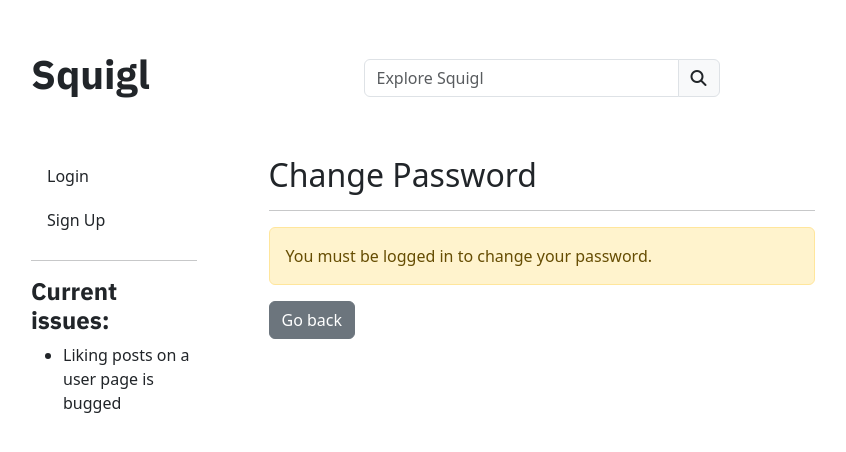
After one commit to paulio11/P4-Squigl-Twitter-Clone, a Django app: page /accounts/password/ in a window 1280 px wide. The commit adds this page. Shown: the top 452 px of the page, without its empty margins (51-897 px from the left). Run offline with Django 3.2, Linux system fonts and the light colour scheme; some libraries are stand-ins or nearby versions.

Commit message:
Add change password page

```diff
--- a/accounts/urls.py
+++ b/accounts/urls.py
@@ -6,4 +6,5 @@ urlpatterns = [
     path('signup/', views.SignUpView.as_view(), name='signup'),
     path('edit-profile/<int:pk>', views.EditProfile.as_view(), name='edit_profile'),
     path('settings/<int:pk>', views.UserSettings.as_view(), name='settings'),
+    path('password/', views.change_password, name='password'),
 ]
--- a/accounts/views.py
+++ b/accounts/views.py
@@ -1,7 +1,9 @@
 # Django imports
-from django.shortcuts import render
+from django.shortcuts import render, redirect
 from django.urls import reverse_lazy
 from django.views.generic.edit import CreateView, UpdateView
+from django.contrib.auth.forms import PasswordChangeForm
+from django.contrib.auth import update_session_auth_hash
 
 # My imports
 from .forms import CustomUserCreationForm, CustomUserChangeForm
@@ -33,3 +35,16 @@ class UserSettings(UpdateView):
     template_name = 'user-settings.html'
     fields = ['username', 'email']
     success_url = reverse_lazy('feed')
+
+
+# Change user password
+def change_password(request):
+    if request.method == 'POST':
+        form = PasswordChangeForm(data=request.POST, user=request.user)
+        if form.is_valid():
+            form.save()
+            update_session_auth_hash(request, form.user)
+            return redirect('settings', form.user.id)
+    else:
+        form = PasswordChangeForm(user=request.user)
+    return render(request, 'password.html', {'form': form})
--- a/static/css/style.css
+++ b/static/css/style.css
@@ -30,6 +30,10 @@ h1, h4, h5 {
 
 .user-link:hover{
     color: #3b434b;
+}
+
+a {
+    text-decoration: none;
 }
 
 /* ----------------------------------------------------- Usertags and hashtags */
--- /dev/null
+++ b/templates/password.html
@@ -0,0 +1,25 @@
+{% extends 'base.html' %}
+{% load crispy_forms_tags %}
+
+{% block title %}
+Change Password
+{% endblock %}
+
+{% block content %}
+<h2>Change Password</h2>
+<hr>
+{% if request.user.is_authenticated %}
+<form method="POST" enctype="multipart/form-data">
+    {% csrf_token %}
+    {{ form | crispy }}
+    <button type="submit" class="btn btn-dark">Change Password</button>
+</form>
+{% else %}
+<div class="alert alert-warning" role="alert">
+    You must be logged in to change your password.
+</div>
+<button type="button" class="btn btn-secondary" onclick="javascript:history.back()">
+    Go back
+</button>
+{% endif %}
+{% endblock %}
--- a/templates/user-settings.html
+++ b/templates/user-settings.html
@@ -13,12 +13,16 @@ Settings
     {{ form | crispy }}
     {% csrf_token %}
     <button class="btn btn-dark" type="submit">Save changes</button>
+    <a href="{% url 'password' %}">
         <button type="button" class="btn btn-dark">
             Change Password
         </button>
+    </a>
+    <a href="#">
         <button type="button" class="btn btn-danger">
             Delete Account
         </button>
+    </a>
 </form>
 {% else %}
 <div class="alert alert-warning" role="alert">
```
Lines whose indentation alone changed are shown as unchanged.
